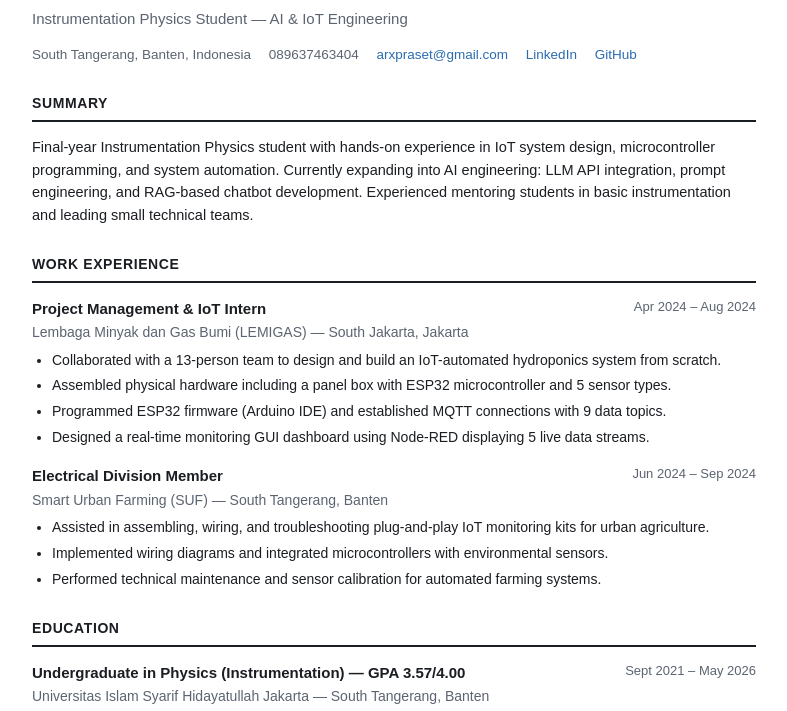
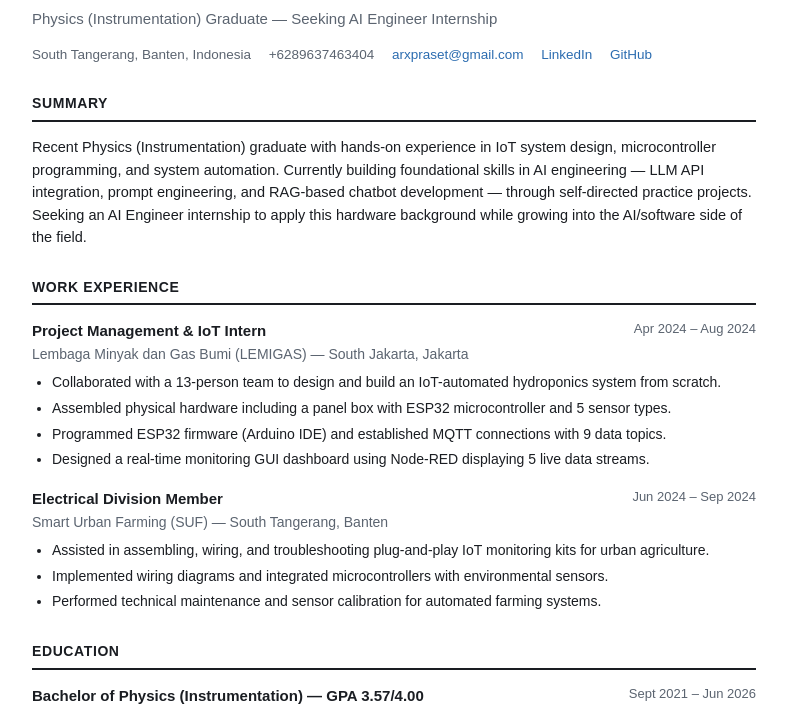
Before and after one commit to Ary-Pras/cv-online, a plain HTML site: page index.html in a window 1280 px wide. Shown: the part 85-796 px from the top of the page, without its empty margins (246-1033 px from the left). Drawn offline with Linux system fonts and the light colour scheme.

Commit message:
Revise personal information and education details
Updated personal details in the index.html file, including role description, contact number, and education details.

```diff
--- a/index.html
+++ b/index.html
@@ -54,17 +54,17 @@
 <body>
 
 <h1>Ary Prasetyo Cahyono</h1>
-<div class="role">Instrumentation Physics Student — AI &amp; IoT Engineering</div>
+<div class="role">Physics (Instrumentation) Graduate — Seeking AI Engineer Internship</div>
 <div class="contact">
   <span>South Tangerang, Banten, Indonesia</span>
-  <span>089637463404</span>
+  <span>+6289637463404</span>
   <span><a href="mailto:arxpraset@gmail.com">arxpraset@gmail.com</a></span>
   <span><a href="https://linkedin.com/in/ary-prasetyo-cahyono39a376297/" target="_blank" rel="noopener">LinkedIn</a></span>
-  <span><a href="https://github.com/arx666" target="_blank" rel="noopener">GitHub</a></span>
+  <span><a href="https://github.com/Ary-Pras" target="_blank" rel="noopener">GitHub</a></span>
 </div>
 
 <h2>Summary</h2>
-<p class="summary">Final-year Instrumentation Physics student with hands-on experience in IoT system design, microcontroller programming, and system automation. Currently expanding into AI engineering: LLM API integration, prompt engineering, and RAG-based chatbot development. Experienced mentoring students in basic instrumentation and leading small technical teams.</p>
+<p class="summary">Recent Physics (Instrumentation) graduate with hands-on experience in IoT system design, microcontroller programming, and system automation. Currently building foundational skills in AI engineering — LLM API integration, prompt engineering, and RAG-based chatbot development — through self-directed practice projects. Seeking an AI Engineer internship to apply this hardware background while growing into the AI/software side of the field.</p>
 
 <h2>Work Experience</h2>
 
@@ -98,11 +98,12 @@
 <h2>Education</h2>
 <div class="entry">
   <div class="entry-head">
-    <span class="entry-title">Undergraduate in Physics (Instrumentation) — GPA 3.57/4.00</span>
-    <span class="entry-date">Sept 2021 – May 2026</span>
+    <span class="entry-title">Bachelor of Physics (Instrumentation) — GPA 3.57/4.00</span>
+    <span class="entry-date">Sept 2021 – Jun 2026</span>
   </div>
   <div class="entry-org">Universitas Islam Syarif Hidayatullah Jakarta — South Tangerang, Banten</div>
   <ul>
+    <li>Graduated June 26, 2026.</li>
     <li>Basic and advanced electronics lab assistant, supporting 50+ and 30+ physics students respectively.</li>
     <li>Jury for prototype competition at student orientation, impacting 10+ teams.</li>
     <li>Robotics speaker at an orphanage event, impacting 20+ attendees.</li>
```
